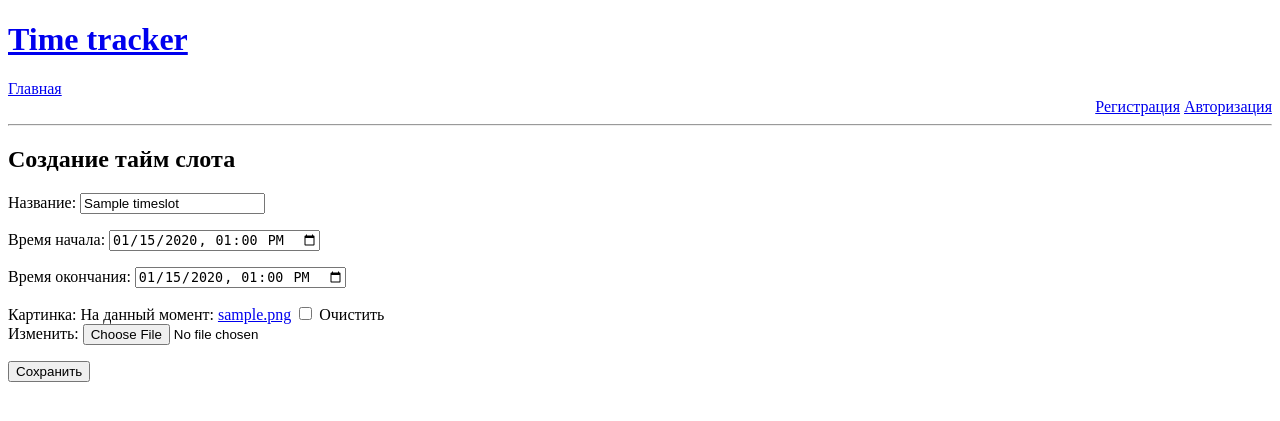
After one commit to SOHick/PCHdjango, a Django app: page /time_slots/1/ in a window 1280 px wide. The commit adds this page. Shown: the top 421 px of the page. Run offline with Django 4.2, Linux system fonts and the light colour scheme; tables that the repository leaves empty hold one stand-in row (values such as "Sample post").

Commit message:
+ add picture

```diff
--- a/timetracker/urls.py
+++ b/timetracker/urls.py
@@ -14,7 +14,8 @@ Including another URLconf
     1. Import the include() function: from django.urls import include, path
     2. Add a URL to urlpatterns:  path('blog/', include('blog.urls'))
 """
-
+from django.conf import settings
+from django.conf.urls.static import static
 from django.contrib import admin
 from django.urls import path, include
 
@@ -22,3 +23,6 @@ urlpatterns = [
     path("", include("web.urls")),
     path('admin/', admin.site.urls),
 ]
+
+if settings.DEBUG:
+    urlpatterns += static(settings.MEDIA_URL, document_root = settings.MEDIA_ROOT)
--- a/web/forms.py
+++ b/web/forms.py
@@ -1,7 +1,11 @@
 from django import forms
 from django.contrib.auth import get_user_model
 
+from web.models import TimeSlot
+
 User = get_user_model()
+
+
 class RegistrationForm(forms.ModelForm):
     password2 = forms.CharField(widget=forms.PasswordInput())
 
@@ -11,11 +15,30 @@ class RegistrationForm(forms.ModelForm):
             self.add_error("password", "Пароли не совпадают")
         return cleaned_data
 
-
     class Meta:
         model = User
         fields = ("email", "username", "password", "password2")
 
+
 class AuthForm(forms.Form):
     username = forms.CharField()
     password = forms.CharField(widget=forms.PasswordInput())
+
+
+class TimeSlotForm(forms.ModelForm):
+
+    def save(self, commit=True):
+        self.instance.user = self.initial['user']
+        return super().save(commit)
+
+    class Meta:
+        model = TimeSlot
+        fields = ("title", "start_date", "end_date", "image")
+        widgets = {
+            "start_date": forms.DateTimeInput(
+                attrs={"type": "datetime-local"}, format='%Y-%m-%dT%H:%M'),
+
+            "end_date": forms.DateTimeInput(
+                attrs={"type": "datetime-local"}, format='%Y-%m-%dT%H:%M'),
+
+        }
--- a/web/models.py
+++ b/web/models.py
@@ -5,20 +5,20 @@ User = get_user_model()
 
 
 class TimeSlotTag(models.Model):
-    title = models.CharField(max_length=256)
-    user = models.ForeignKey(User, on_delete=models.CASCADE)
+    title = models.CharField(max_length=256,verbose_name='Название')
+    user = models.ForeignKey(User, on_delete=models.CASCADE,verbose_name='Пользователь')
 
 
 class TimeSlot(models.Model):
-    title = models.CharField(max_length=256)
-    start_date = models.DateTimeField()
-    end_date = models.DateTimeField()
-    is_realtime = models.BooleanField(default=False)
-    user = models.ForeignKey(User, on_delete=models.CASCADE)
-    tags = models.ManyToManyField(TimeSlotTag)
-    image = models.ImageField(upload_to='time_slots/', null=True, blank=True)
+    title = models.CharField(max_length=256, verbose_name='Название')
+    start_date = models.DateTimeField(verbose_name='Время начала')
+    end_date = models.DateTimeField(verbose_name='Время окончания')
+    is_realtime = models.BooleanField(default=False, verbose_name='В реальном времени')
+    user = models.ForeignKey(User, on_delete=models.CASCADE, verbose_name='Пользователь')
+    tags = models.ManyToManyField(TimeSlotTag, verbose_name='Теги')
+    image = models.ImageField(upload_to='time_slots/', null=True, blank=True, verbose_name='Картинка')
 
 
 class Holiday(models.Model):
-    date = models.DateField()
-    user = models.ForeignKey(User, on_delete=models.CASCADE)
+    date = models.DateField(verbose_name='Дата')
+    user = models.ForeignKey(User, on_delete=models.CASCADE, verbose_name='Пользователь')
--- a/web/templates/web/base.html
+++ b/web/templates/web/base.html
@@ -11,10 +11,18 @@
 <nav>
     <a href="{% url 'main' %}">Главная</a>
     {% if user.is_anonymous %}
-         <a href="{% url 'registration' %}">Регистрация</a>
-         <a href="{% url 'auth' %}">Авторизация</a>
+         <div style="text-align: right">
+             <a href="{% url 'registration' %}">Регистрация</a>
+             <a href="{% url 'auth' %}">Авторизация</a>
+         </div>
     {% else %}
-         <a href="{% url 'logout' %}">Выход</a>
+         <a href="{% url 'time_slots_add' %}">Создать тайм-слот</a>
+         <div style="text-align: right">
+             {% if not user.is_anonymous %}
+                 Вы авторизованы как <b>{{user.username}}</b>
+             {% endif %}
+             <a href="{% url 'logout' %}">Выход</a>
+         </div>
     {% endif %}
 </nav>
     <hr>
--- /dev/null
+++ b/web/templates/web/time_slot_form.html
@@ -0,0 +1,10 @@
+{% extends 'web/base.html' %}
+{% block content %}
+  <h2>Создание тайм слота</h2>
+   <form action="" method="post" enctype="multipart/form-data">
+       {% csrf_token %}
+       {{ form.as_p }}
+       <button>Сохранить</button>
+   </form>
+
+{% endblock %}
--- a/web/urls.py
+++ b/web/urls.py
@@ -1,10 +1,12 @@
 from django.urls import path
-from web.views import main_view, registration_view, auth_view, logout_view
-# sadas
+from web.views import main_view, registration_view, auth_view, logout_view, time_slot_edit_view
+
 urlpatterns = [
     path("", main_view, name="main"),
     path("registration/", registration_view, name="registration"),
-    path("auth/", auth_view,name="auth"),
-    path("logout/",logout_view, name ="logout")
+    path("auth/", auth_view, name="auth"),
+    path("logout/", logout_view, name="logout"),
+    path("time_slots/add/", time_slot_edit_view, name="time_slots_add"),
+    path("time_slots/<int:id>/", time_slot_edit_view, name="time_slots_edit")
 
 ]
--- a/web/views.py
+++ b/web/views.py
@@ -1,18 +1,16 @@
-from datetime import datetime
-
 from django.contrib.auth import get_user_model, authenticate, login, logout
 from django.shortcuts import render, redirect
 
-from web.forms import RegistrationForm, AuthForm
+from web.forms import RegistrationForm, AuthForm, TimeSlotForm
+from web.models import TimeSlot
 
 User = get_user_model()
 
 
 def main_view(request):
-    year = datetime.now().year
+    timeslots = TimeSlot.objects.all()
     return render(request, "web/main.html", {
-        "year": year,
-
+        'timeslots': timeslots
     })
 
 
@@ -43,12 +41,24 @@ def auth_view(request):
         if form.is_valid():
             user = authenticate(**form.cleaned_data)
             if user is None:
-                form.add_error(None,"Введены неверные данные")
+                form.add_error(None, "Введены неверные данные")
             else:
-                login(request,user)
+                login(request, user)
                 return redirect("main")
     return render(request, "web/auth.html", {"form": form})
+
 
 def logout_view(request):
     logout(request)
     return redirect("main")
+
+
+def time_slot_edit_view(request, id=None):
+    timeslot = TimeSlot.objects.get(id=id) if id is not None else None
+    form = TimeSlotForm(instance=timeslot)
+    if request.method == 'POST':
+        form = TimeSlotForm(data=request.POST, files=request.FILES, instance=timeslot, initial={"user": request.user})
+        if form.is_valid():
+            form.save()
+            return redirect("main")
+    return render(request, "web/time_slot_form.html", {"form": form})
```
Also changed, not shown: timetracker/settings.py (+6 -2 lines), web/templates/web/main.html (+10 -5 lines), media/time_slots/photo_2023-02-28_14-33-04.jpg (added).
